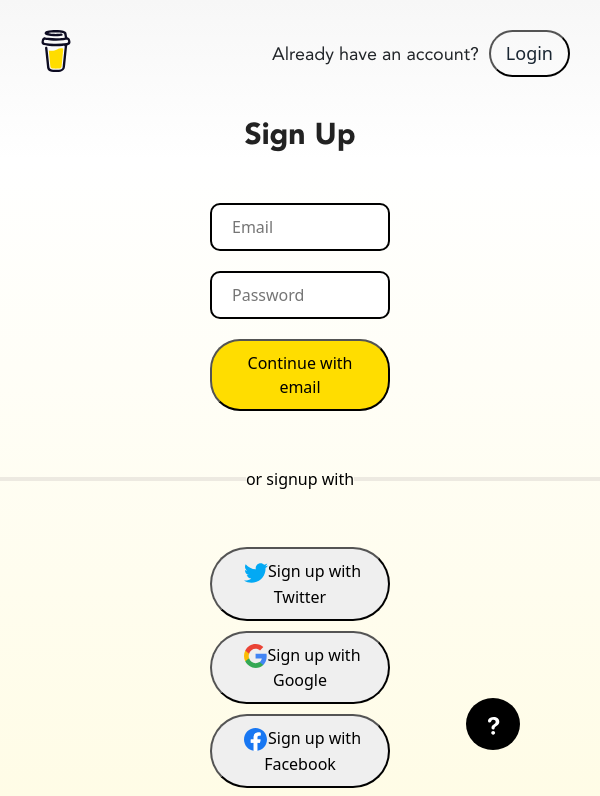
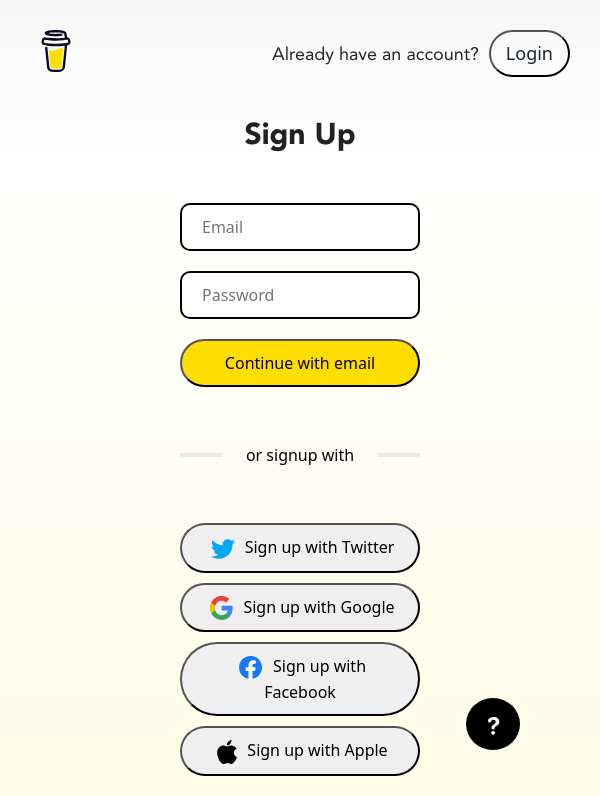
Before and after one commit to MishC/buymeacoffee, a React (Create React App) app: page /signup in a window 600 px wide. Shown: the top 796 px of the page. Built offline with nearby package versions, Linux system fonts and the light colour scheme; a web font is replaced by a local one.

Commit message:
bootstrap styling

```diff
--- a/public/index.html
+++ b/public/index.html
@@ -2,12 +2,7 @@
 <html lang="en">
   <head>
     <meta charset="utf-8" />
-    <link
-      href="https://cdn.jsdelivr.net/npm/bootstrap@5.3.0-alpha1/dist/css/bootstrap.min.css"
-      rel="stylesheet"
-      integrity="sha384-GLhlTQ8iRABdZLl6O3oVMWSktQOp6b7In1Zl3/Jr59b6EGGoI1aFkw7cmDA6j6gD"
-      crossorigin="anonymous"
-    />
+
     <link
       href="//db.onlinewebfonts.com/c/596409e7700d7e9cd94f9df5a8b1b477?family=Circular+Sp+UI+v3+T+Black"
       rel="stylesheet"
@@ -15,11 +10,7 @@
     />
     <meta name="viewport" content="width=device-width, initial-scale=1" />
     <meta name="theme-color" content="#000000" />
-    <meta
-      name="description"
-      content="Web site created using create-react-app"
-    />
-    <link rel="apple-touch-icon" href="%PUBLIC_URL%/logo192.png" />
+    <meta name="description" content="BuyMeACoffee, support, hobbyist" />
     <!--
       manifest.json provides metadata used when your web app is installed on a
       user's mobile device or desktop. See https://developers.google.com/web/fundamentals/web-app-manifest/
--- a/src/content/SignUp/signUp.css
+++ b/src/content/SignUp/signUp.css
@@ -59,7 +59,7 @@
   padding: 10px 20px;
   border-color: black;
   margin: 0;
-  max-width: 30vw;
+  max-width: 20vw;
 }
 .signUp input[type],
 .signUp input[type]:active,
@@ -83,6 +83,7 @@
 
   margin: 50px auto;
   color: black;
+  max-width: 20vw;
 }
 hr {
   border: 2px solid #b6abab;
@@ -93,7 +94,7 @@ hr {
   flex-direction: column;
   gap: 10px;
   align-items: center;
-  width: 30vw;
+  width: 20vw;
   justify-content: center;
   text-align: center;
   margin: 0 auto 20px;
@@ -107,7 +108,37 @@ hr {
 .endNotes {
   color: #717171;
   text-align: center;
-  max-width: 30vw;
+  max-width: 20vw;
   margin: auto;
   font-size: 14px;
 }
+.ml-5 {
+  margin-left: 10px;
+}
+
+@media (max-width: 600px) {
+  .signUpButtons {
+    width: 80vw;
+  }
+  .signUp form input[type],
+  .signUp form button {
+    max-width: 80vw;
+  }
+  .breakFlow,
+  .endNotes {
+    max-width: 80vw;
+  }
+}
+@media (min-width: 600px) and (max-width: 1100px) {
+  .signUpButtons {
+    width: 40vw;
+  }
+  .signUp form input[type],
+  .signUp form button {
+    max-width: 40vw;
+  }
+  .breakFlow,
+  .endNotes {
+    max-width: 40vw;
+  }
+}
--- a/src/content/SignUp/signUp.jsx
+++ b/src/content/SignUp/signUp.jsx
@@ -102,7 +102,7 @@ const signUp = () => {
         </form>
         <div className="breakFlow">
           <hr />
-          <span>or signup with</span>
+          <span className="mx-4">or signup with</span>
           <hr />
         </div>
         <div class="signUpButtons">
```
Also changed, not shown: src/index.js (+8 -6 lines).
